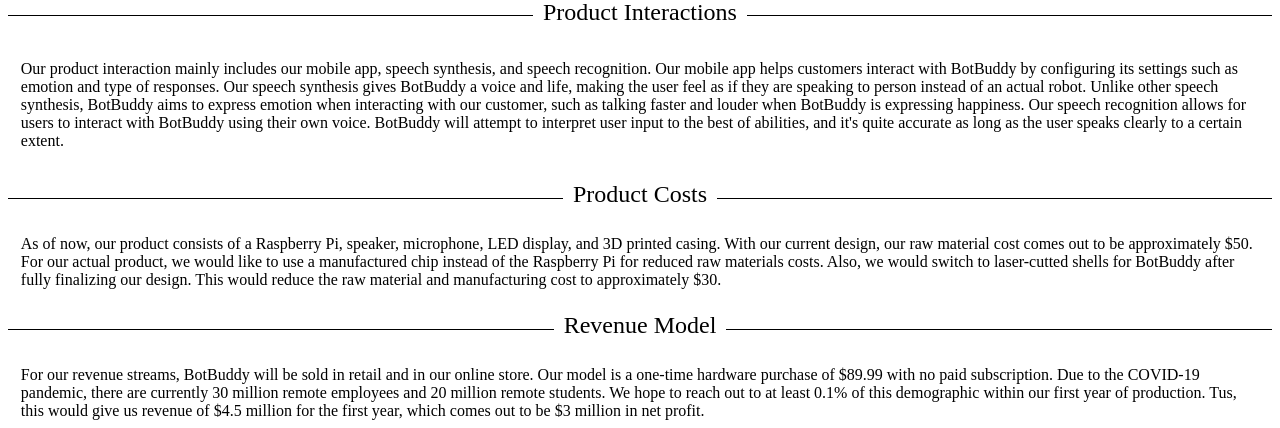
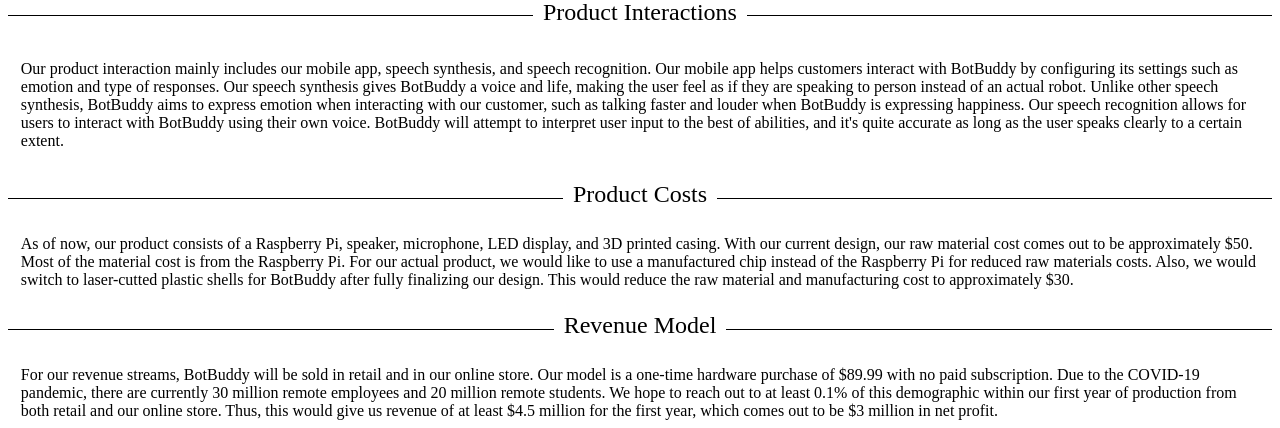
Before and after one commit to Cozmo8/ece140b-docker, a Python web app: template web/src/templates/product.html in a window 1280 px wide. Shown: the part 2209-2637 px from the top of the page. Run offline with Jinja, Linux system fonts and the light colour scheme; the template is opened without the code that fills it, so the values that code supplies are empty.

Commit message:
Update product.html

```diff
--- a/web/src/templates/product.html
+++ b/web/src/templates/product.html
@@ -80,12 +80,12 @@
 
   <br><div class='divider'><span>Product Costs</span></div><br>
   <div class='body'>
-    As of now, our product consists of a Raspberry Pi, speaker, microphone, LED display, and 3D printed casing. With our current design, our raw material cost comes out to be approximately $50. For our actual product, we would like to use a manufactured chip instead of the Raspberry Pi for reduced raw materials costs. Also, we would switch to laser-cutted shells for BotBuddy after fully finalizing our design. This would reduce the raw material and manufacturing cost to approximately $30.
+    As of now, our product consists of a Raspberry Pi, speaker, microphone, LED display, and 3D printed casing. With our current design, our raw material cost comes out to be approximately $50. Most of the material cost is from the Raspberry Pi. For our actual product, we would like to use a manufactured chip instead of the Raspberry Pi for reduced raw materials costs. Also, we would switch to laser-cutted plastic shells for BotBuddy after fully finalizing our design. This would reduce the raw material and manufacturing cost to approximately $30.
   </div>
 
   <br><div class='divider'><span>Revenue Model</span></div><br>
   <div class='body'>
-    For our revenue streams, BotBuddy will be sold in retail and in our online store. Our model is a one-time hardware purchase of $89.99 with no paid subscription. Due to the COVID-19 pandemic, there are currently 30 million remote employees and 20 million remote students. We hope to reach out to at least 0.1% of this demographic within our first year of production. Tus, this would give us revenue of $4.5 million for the first year, which comes out to be $3 million in net profit.
+    For our revenue streams, BotBuddy will be sold in retail and in our online store. Our model is a one-time hardware purchase of $89.99 with no paid subscription. Due to the COVID-19 pandemic, there are currently 30 million remote employees and 20 million remote students. We hope to reach out to at least 0.1% of this demographic within our first year of production from both retail and our online store. Thus, this would give us revenue of at least $4.5 million for the first year, which comes out to be $3 million in net profit.
   </div>
 
 </html>
```
